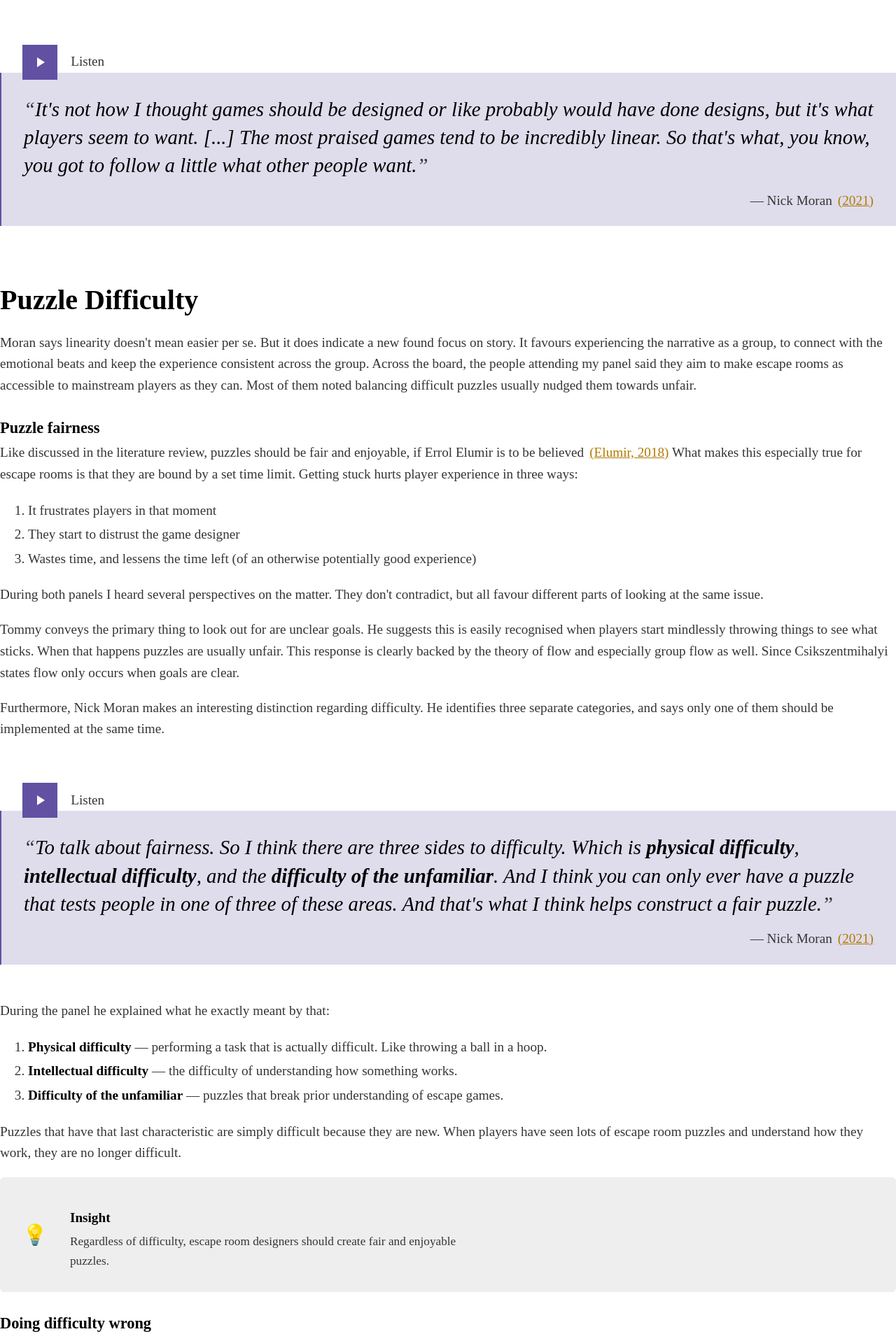
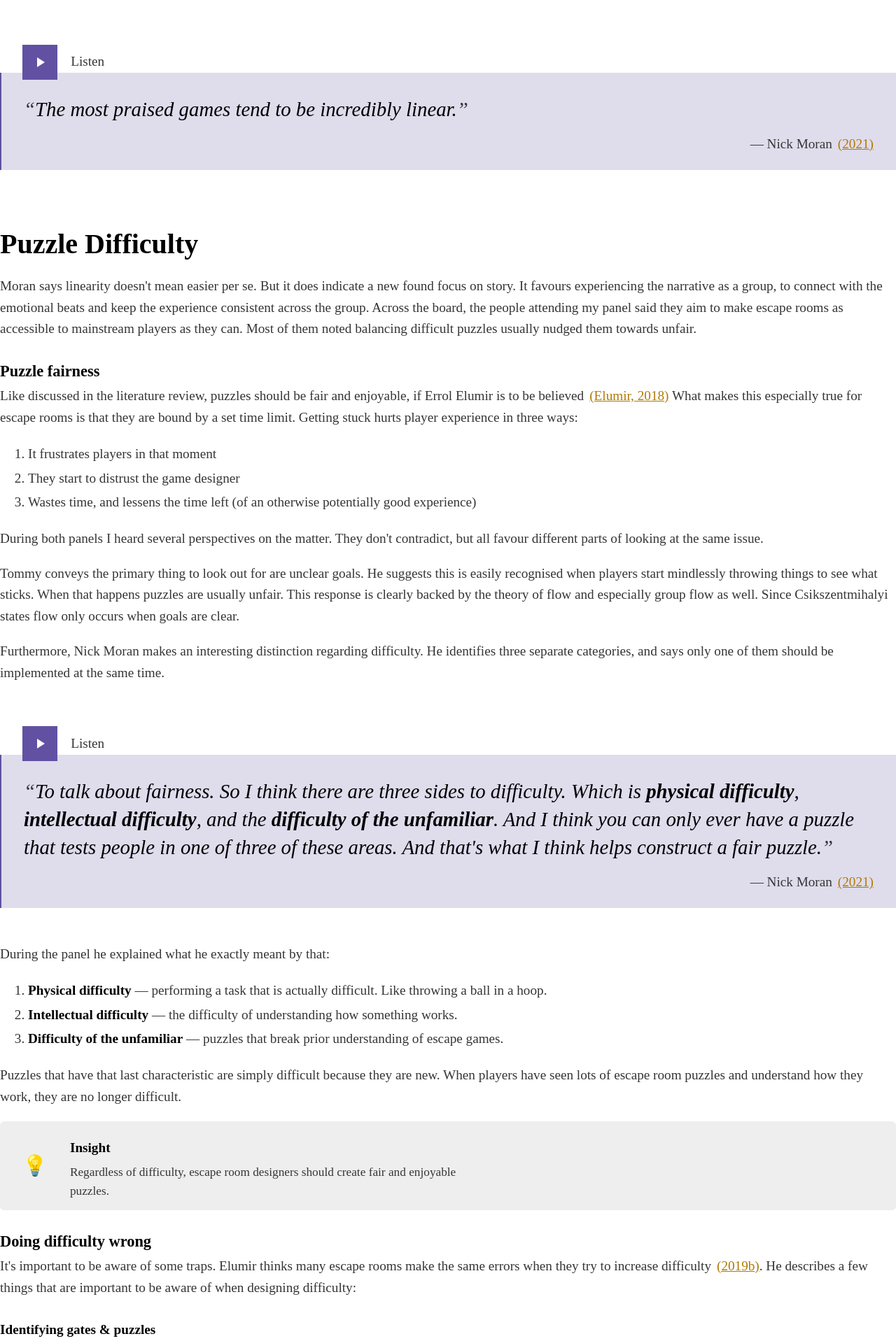
Before and after one commit to nwesthoff/irp-dynamic-difficulty, a Next.js app: page /chapters/findings in a window 1280 px wide. Shown: the part 2420-4337 px from the top of the page at 70% size. Built offline with nearby package versions, Linux system fonts and the light colour scheme.

Commit message:
💅🏻 Callouts are now prettier

```diff
--- a/components/MDXComponents/Callout.tsx
+++ b/components/MDXComponents/Callout.tsx
@@ -4,7 +4,7 @@ import styled from "styled-components";
 const CalloutTitle = styled.h4`
   font-size: 1em;
   font-weight: bold;
-  margin-bottom: 0;
+  margin: 1.2rem 0 0;
 `;
 
 const CalloutEmoji = styled.div`
@@ -12,7 +12,7 @@ const CalloutEmoji = styled.div`
 `;
 
 const StyledCallout = styled.div`
-  padding: 0.8rem 2rem;
+  padding: 0.4rem 2rem;
   margin: 1.2rem 0;
   background-color: var(--color-bg-dark);
   border-radius: var(--border-radius);
@@ -23,10 +23,18 @@ const StyledCallout = styled.div`
   gap: 2rem;
 
   p {
-    margin-top: 0.4rem;
+    margin: 0.4rem 0;
     font-size: 0.9em;
     max-width: 580px;
     min-width: 240px;
+  }
+
+  ul {
+    margin-top: 0;
+  }
+
+  li {
+    font-size: 0.9em;
   }
 `;
 
--- a/pages/chapters/findings.mdx
+++ b/pages/chapters/findings.mdx
@@ -51,7 +51,7 @@ As part of the panel I hosted, Nick Moran spoke about escape games moving increa
 
 <PlayQuote src="/audio/nick-moran-linear-trend.mp3" />
 
-> It's not how I thought games should be designed or like probably would have done designs, but it's what players seem to want. [...] The most praised games tend to be incredibly linear. So that's what, you know, you got to follow a little what other people want.
+> The most praised games tend to be incredibly linear.
 >
 > - Nick Moran <Citation id="moran_2021_panel" hideAuthor />
 
```
